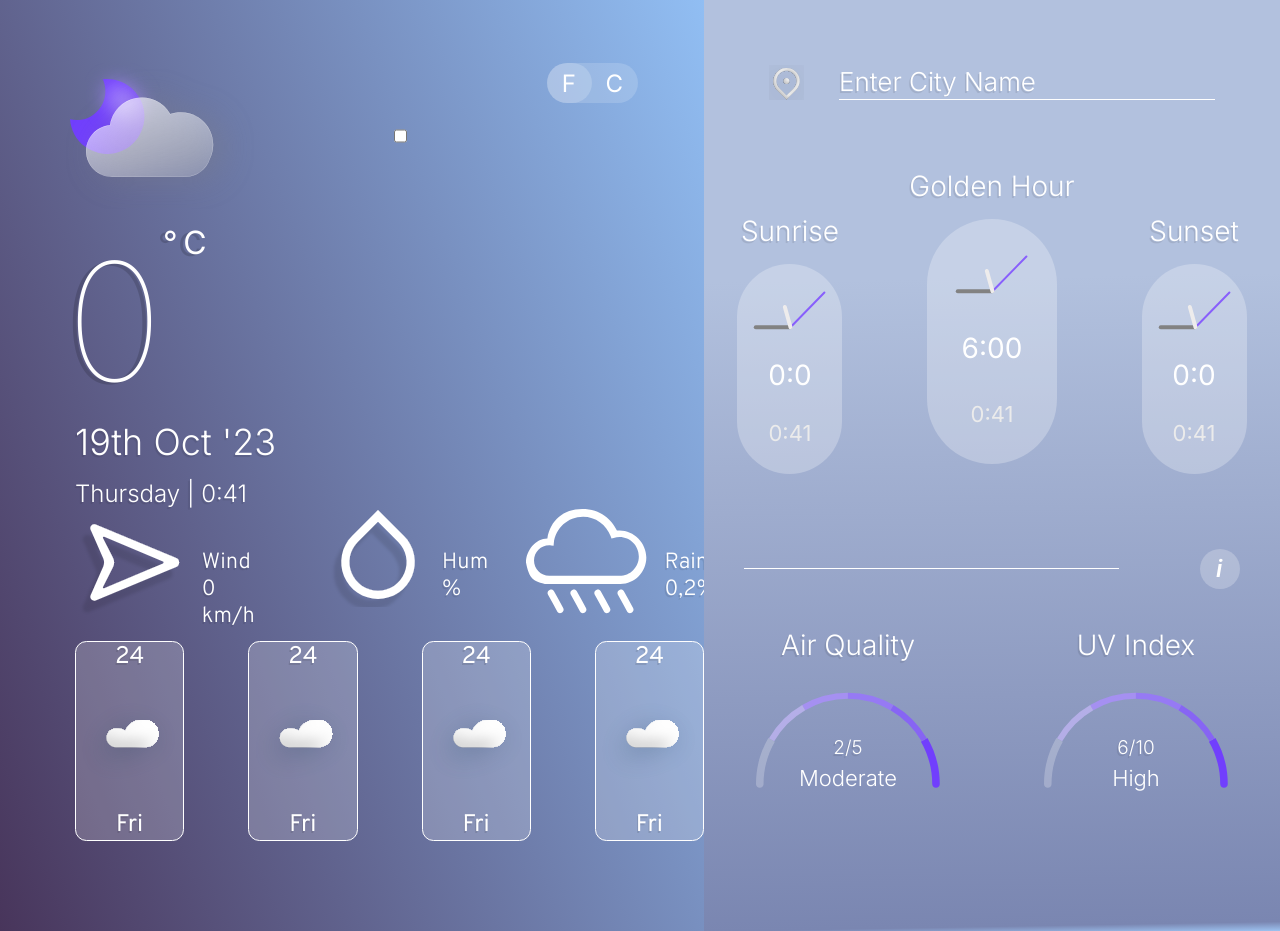
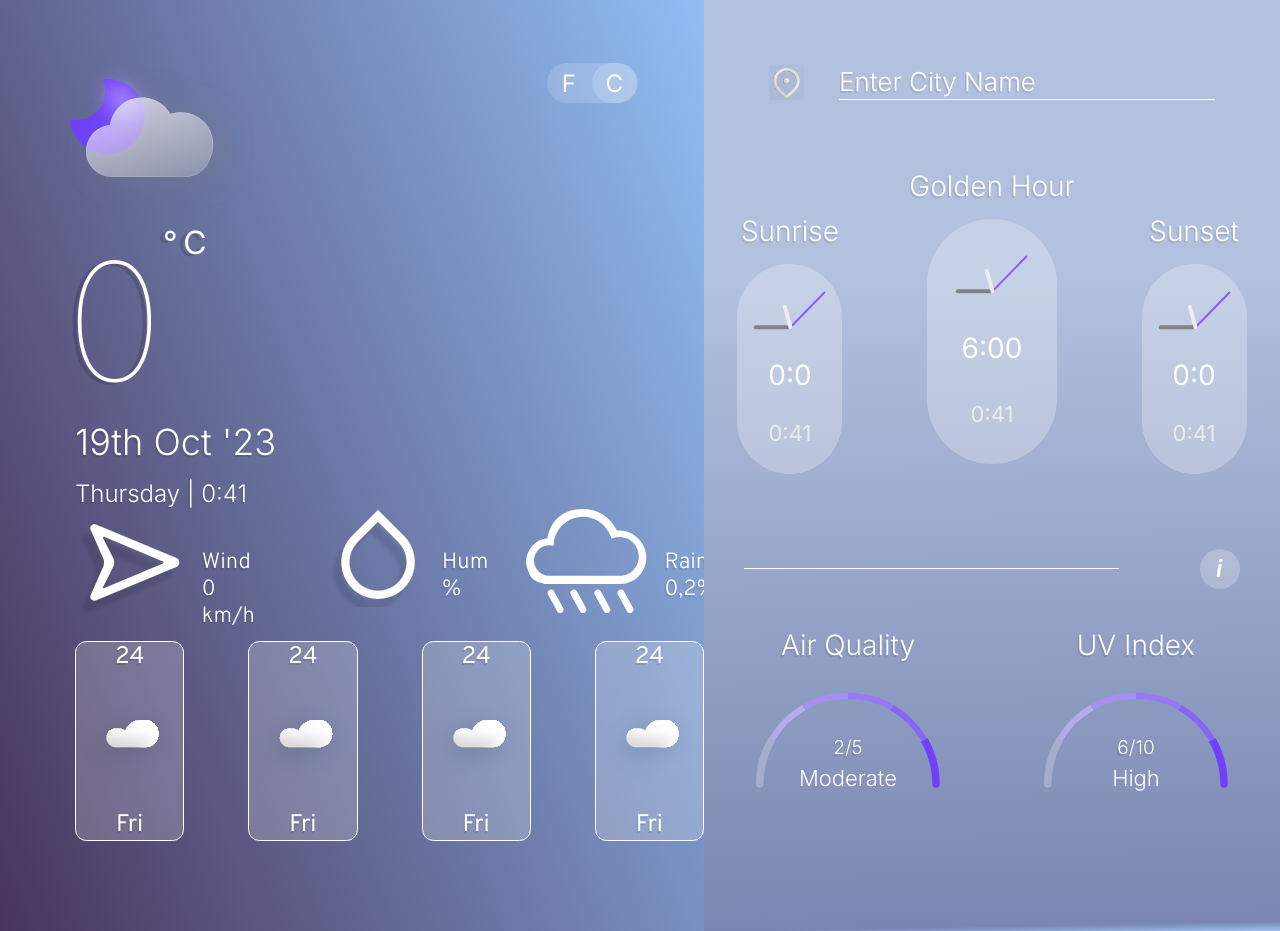
Before and after one commit to blacknesss/Weather-App, a React (Create React App) app: page / in a window 1280 px wide. Built offline with nearby package versions, Linux system fonts and the light colour scheme.

Commit message:
modified:   src/components/BgLeft.jsx 	modified:   src/components/BgLeft__Header.jsx 	modified:   src/components/BgLeft__Main.jsx 	modified:   src/index.css

```diff
--- a/src/components/BgLeft.jsx
+++ b/src/components/BgLeft.jsx
@@ -1,16 +1,34 @@
+import { useState } from 'react';
 import BgLeft__Footer from './BgLeft__Footer';
 import BgLeft__Header from './BgLeft__Header';
 import BgLeft__Main from './BgLeft__Main';
 
 
 
-function Bgleft(data) {
+function Bgleft() {
+    const [check, setCheck] = useState(true)
 
+    const clickF = () =>{
+        setCheck(false)
+    }
+
+    const clickC = () =>{
+        setCheck(true)
+    }
+
+    const handlerCheckbox = (e) =>{
+        e.preventDefault();
+    }
 
     return (
         <div className="BgLeft">
-            <BgLeft__Header/>
-            <BgLeft__Main data = {data}/>
+            <BgLeft__Header
+            check = {check}
+            clickF = {clickF}
+            clickC = {clickC}
+            handlerCheckbox = {handlerCheckbox}/>
+            <BgLeft__Main
+            check = {check}/>
             <BgLeft__Footer/>
         </div>
      );
--- a/src/components/BgLeft__Header.jsx
+++ b/src/components/BgLeft__Header.jsx
@@ -1,16 +1,8 @@
-import { useState } from 'react';
 import img1 from '../assets/WeatherIcon - 2-40.svg'
 
-function BgLeft__Header() {
-    const [check, setCheck] = useState(true)
-
-    const anim1 = () =>{
+function BgLeft__Header({check, clickC, clickF, handlerCheckbox}) {
 
 
-    }
-    const handlerCheckbox = (e) =>{
-        e.preventDefault();
-    }
 
     return (
         <div className='BgLeft__Header'>
@@ -19,11 +11,12 @@ function BgLeft__Header() {
             className='checkbox1'
             type="checkbox"
             id="check"
-
+            checked = {check}
+            onChange={handlerCheckbox}
             />
             <label htmlFor='check' className='FC' >
-                <p className='F'>F</p>
-                <p className='C'>C</p>
+                <p className='F' onClick={clickF}>F</p>
+                <p className='C' onClick={clickC}>C</p>
             </label>
         </div>
      );
--- a/src/components/BgLeft__Main.jsx
+++ b/src/components/BgLeft__Main.jsx
@@ -4,7 +4,7 @@ import hum from '../assets/hum.svg';
 import rain from '../assets/Group 656.svg'
 import { useSelector } from 'react-redux';
 
-function BgLeft__Main() {
+function BgLeft__Main({check}) {
 
     const data = useSelector(state => state.data)
 
@@ -82,7 +82,7 @@ let c = data !== undefined ? data.main.temp : ''
 
     return (
         <div>
-            <h1 className="line2">{Math.round(data !== undefined ? data.main.temp : '')}<span className='upper-mini'>° C</span></h1>
+            <h1 className="line2">{Math.round(check ? c : cToF())}<span className='upper-mini'>° C</span></h1>
             <p className="line3">{day}{changeTH()} {getMonth()} '{getDate()}</p>
             <p className="line4">{changeDayOf()} | {time}</p>
             <div style={{display:"flex"}}>
--- a/src/index.css
+++ b/src/index.css
@@ -77,7 +77,7 @@ code {
   background: rgba(255, 255, 255, 0.18);
 }
 .checkbox1{
-  /* display: none; */
+  display: none;
 }
 input:checked + .FC::before{
   transform: translateX(45px);
```
